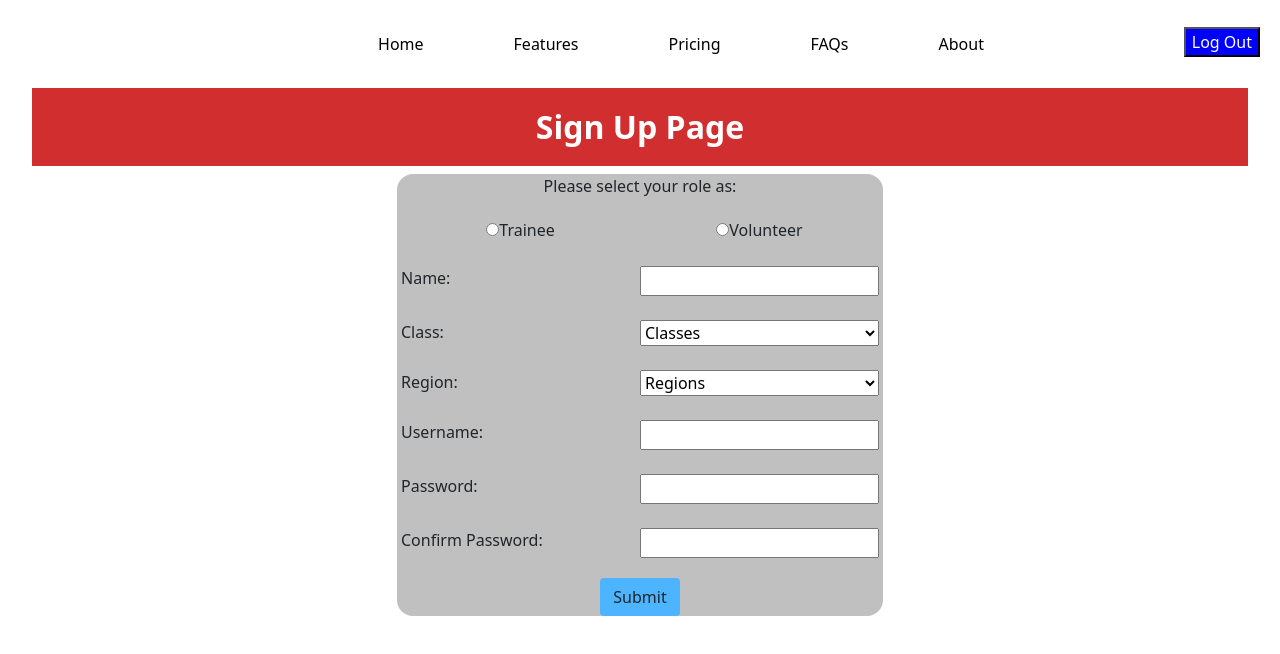
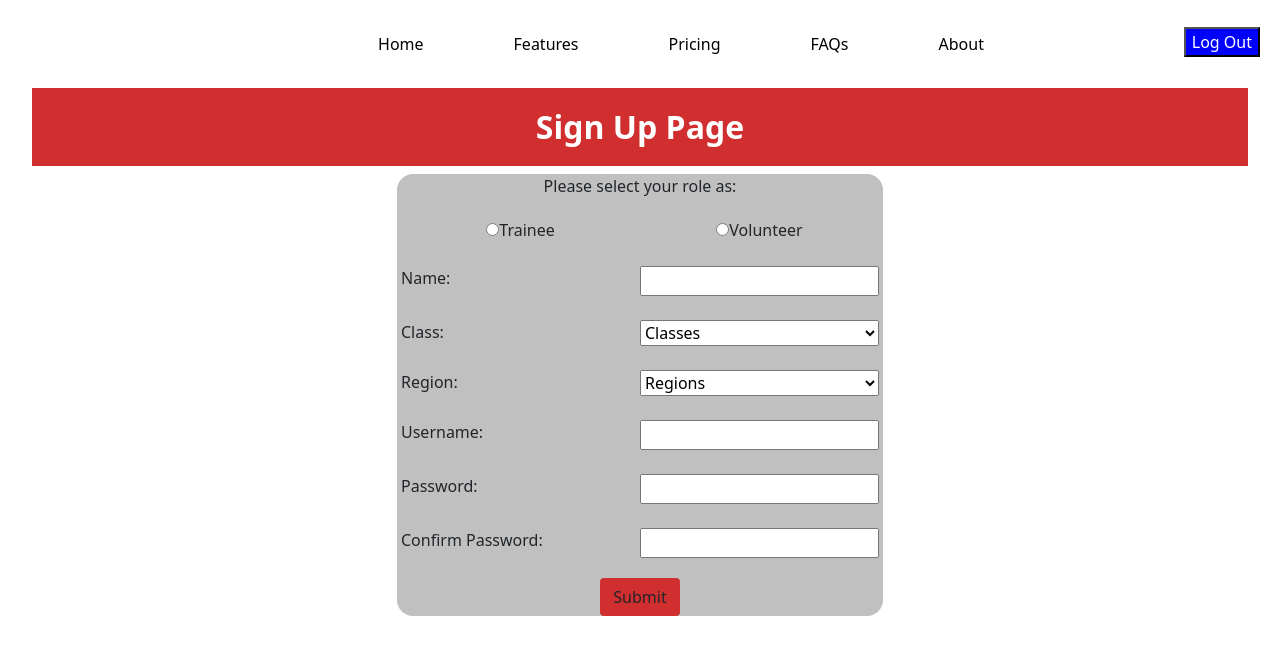
Before and after one commit to Professional-Kate/we-are-here-final-project, a React (Create React App) app in the folder client/: page /SignupForm/this/site in a window 1280 px wide. Shown: the top 654 px of the page. Built offline with nearby package versions, Linux system fonts and the light colour scheme.

Commit message:
password is hidden and can select the classes and region
password button is hidden, done some changes to stop running use Effect function continuously in console.log

```diff
--- a/client/src/Components/forms/Form.css
+++ b/client/src/Components/forms/Form.css
@@ -4,7 +4,7 @@
 .btn{
     width:max-content;
     display: inline-block;
-    background:#4db5ff;
+    background:#d12f2f;
 }
 .btn:hover{
     transition: all 400ms ease;
@@ -31,6 +31,7 @@
     padding: 0.25rem;
 
 }
+
 label, input{
  width: max-content;
 
--- a/client/src/Components/forms/SignupForm.js
+++ b/client/src/Components/forms/SignupForm.js
@@ -21,19 +21,19 @@ function SignupForm({ isVolunteer }) {
 
 	function submitHandler(e) {
 		e.preventDefault();
+		loop();
 		setErrors(validate(details));
 		setSubmit(true);
 	}
 	// ERROR useEffect is running in an infinite loop
-	useEffect(() => {
+		function loop (){
 		console.log("errors", errors);
-		if (Object.keys(errors).length === 0 && submit) {
+		if (Object.keys(errors).length === 0 && submit){
 			console.log("details entered:", details);
+}
 		return	setDetails(initialDetails);
-
 		}
-
-	},[details, initialDetails, submit, errors]);
+	// [details, initialDetails, submit, errors];
 
 	const validate = (details) => {
 		const errors = {};
@@ -49,7 +49,6 @@ function SignupForm({ isVolunteer }) {
 		} else if (details.Name.length < 3) {
 			errors.Name = "Please enter your full name";
 		}
-		// -----------------------//
 
 		let classes = document.getElementById("classes");
 		let selectedClass = classes.options[classes.selectedIndex].value;
@@ -152,7 +151,7 @@ function SignupForm({ isVolunteer }) {
 
 					<p className="form__error">{errors.Region}</p>
 					<div className="form-group">
-						<label htmlFor="trainee_Username">Username:</label>
+						<label htmlFor="trainee_name">Username:</label>
 						<input
 							type="text"
 							name="trainee_Username"
```
